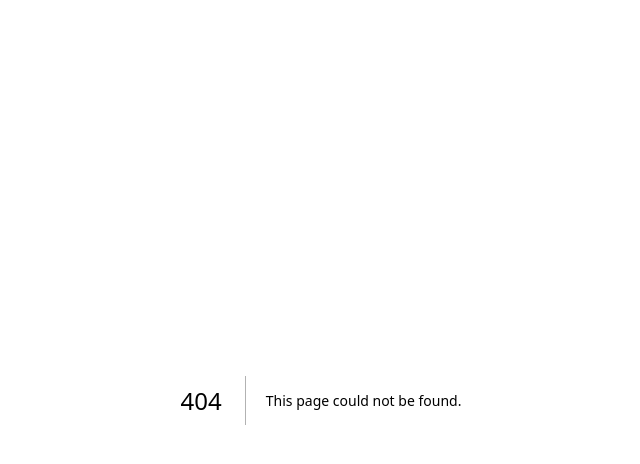
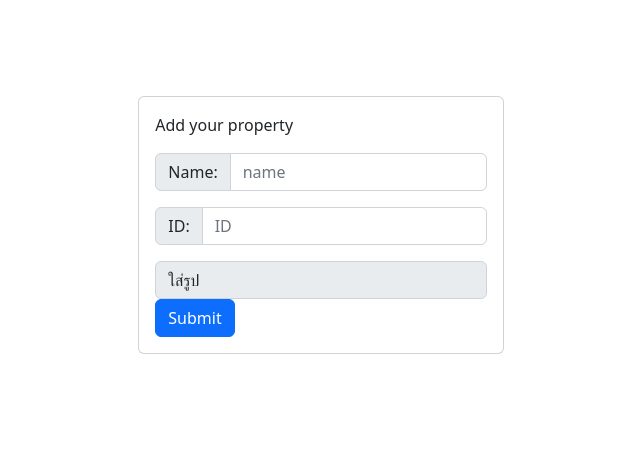
Before and after one commit to ST4RCHASER/tech-stock-app, a Next.js app: page /Add-property in a window 1280 px wide. Before the commit this address had no page. Shown: the top 464 px of the page, without its empty margins (319-959 px from the left). Built offline with nearby package versions, Linux system fonts and the light colour scheme.

Commit message:
add property page

```diff
--- /dev/null
+++ b/pages/Add-property.tsx
@@ -0,0 +1,66 @@
+import Head from 'next/head'
+import { Inter } from '@next/font/google'
+import styles from '../styles/Home.module.css'
+const inter = Inter({ subsets: ['latin'] })
+import Link from 'next/link'
+import Container from 'react-bootstrap/Container';
+import Nav from 'react-bootstrap/Nav';
+import Navbar from 'react-bootstrap/Navbar';
+import Card from 'react-bootstrap/Card';
+import Form from 'react-bootstrap/Form';
+import InputGroup from 'react-bootstrap/InputGroup';
+import Button from 'react-bootstrap/Button';
+
+export default function Home() {
+    return (
+        <>
+
+            <Head>
+                <title>Property Recode</title>
+                <meta name="description" content="Generated by create next app" />
+                <meta name="viewport" content="width=device-width, initial-scale=1" />
+                <link rel="icon" href="/favicon.ico" />
+                <Navbar bg="primary" variant="dark">
+                    <Container>
+                        <Navbar.Brand href="/">Property Recode</Navbar.Brand>
+                        <Nav className="me-auto">
+                            <Nav.Link href="/Add-property">ADD PROPERTY</Nav.Link>
+                            <Nav.Link href="/">PROPERTY</Nav.Link>
+                        </Nav>
+                    </Container>
+                </Navbar>
+                <br />
+
+            </Head>
+
+            <main className={styles.main}>
+                <Card>
+                    <Card.Body>
+                        <p>Add your property</p>
+                        <InputGroup className="mb-3">
+                            <InputGroup.Text id="basic-addon1">Name:</InputGroup.Text>
+                            <Form.Control
+                                placeholder="name"
+                                aria-label="name"
+                                aria-describedby="basic-addon1"
+                            />
+                        </InputGroup>
+
+                        <InputGroup className="mb-3">
+                            <InputGroup.Text id="basic-addon1">ID:</InputGroup.Text>
+                            <Form.Control
+                                placeholder="ID"
+                                aria-label="ID"
+                                aria-describedby="basic-addon1"
+                            />
+                        </InputGroup>
+                        <InputGroup.Text id="###">ใส่รูป</InputGroup.Text>
+                        <Button className="button" variant="primary" type="submit">
+                            Submit
+                        </Button>
+                    </Card.Body>
+                </Card>
+            </main>
+        </>
+    )
+}
```
